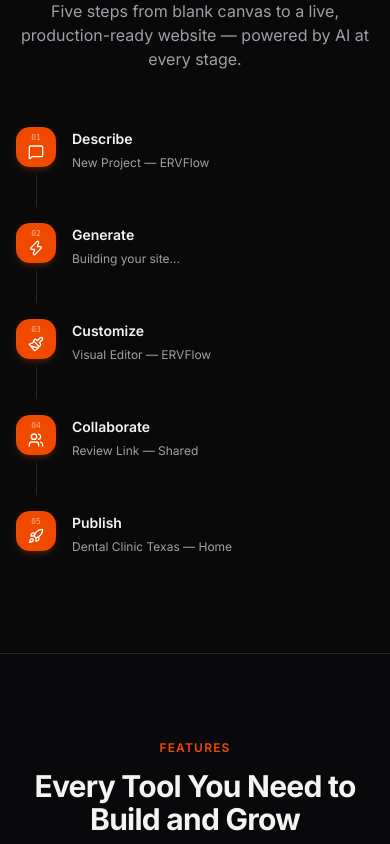
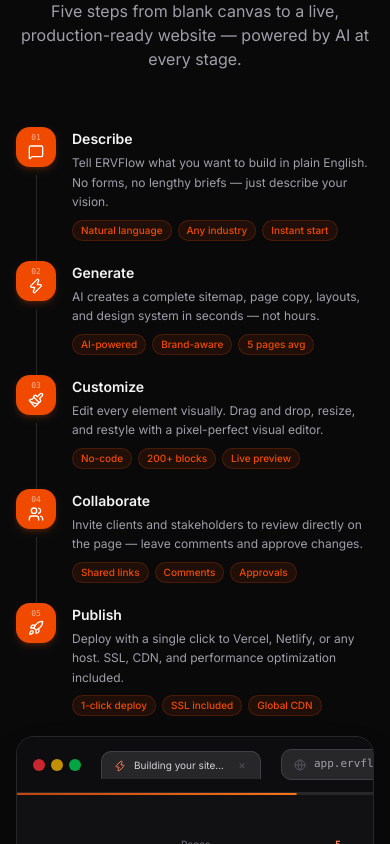
Before and after one commit to cssExpert/ervflow, a Next.js app in the folder frontend/: page /product in a window 390 px wide. Shown: the part 2760-3604 px from the top of the page. Built offline with nearby package versions, Linux system fonts and the light colour scheme.

Commit message:
changes for Products

```diff
--- a/frontend/components/product/ComparisonTable.tsx
+++ b/frontend/components/product/ComparisonTable.tsx
@@ -120,7 +120,7 @@ export default function ComparisonTable() {
           className="overflow-hidden rounded-2xl border border-zinc-200 dark:border-zinc-800 bg-white dark:bg-zinc-900"
         >
           {/* Table header */}
-          <div className="grid grid-cols-[1fr_auto_auto] sm:grid-cols-[1fr_150px_150px] border-b border-zinc-200 dark:border-zinc-800">
+          <div className="grid grid-cols-[1fr_72px_72px] sm:grid-cols-[1fr_150px_150px] border-b border-zinc-200 dark:border-zinc-800">
             <div className="p-4 sm:p-5" />
             <div className="p-4 sm:p-5 text-center border-l border-zinc-200 dark:border-zinc-800 bg-primary-500/5">
               <span className="text-xs sm:text-sm font-bold text-primary-500 uppercase tracking-wide">
@@ -141,7 +141,7 @@ export default function ComparisonTable() {
               initial={{ opacity: 0, x: -12 }}
               animate={inView ? { opacity: 1, x: 0 } : {}}
               transition={{ duration: 0.45, ease: EASE, delay: 0.1 + i * 0.06 }}
-              className={`grid grid-cols-[1fr_auto_auto] sm:grid-cols-[1fr_150px_150px] ${
+              className={`grid grid-cols-[1fr_72px_72px] sm:grid-cols-[1fr_150px_150px] ${
                 i < ROWS.length - 1
                   ? "border-b border-zinc-100 dark:border-zinc-800/60"
                   : ""
--- a/frontend/components/product/WorkflowTimeline.tsx
+++ b/frontend/components/product/WorkflowTimeline.tsx
@@ -22,6 +22,8 @@ const STEPS = [
     num: "01",
     icon: MessageSquare,
     title: "Describe",
+    desc: "Tell ERVFlow what you want to build in plain English. No forms, no lengthy briefs — just describe your vision.",
+    tags: ["Natural language", "Any industry", "Instant start"],
     url: "app.ervflow.com/new",
     tab: "New Project — ERVFlow",
   },
@@ -29,6 +31,8 @@ const STEPS = [
     num: "02",
     icon: Zap,
     title: "Generate",
+    desc: "AI creates a complete sitemap, page copy, layouts, and design system in seconds — not hours.",
+    tags: ["AI-powered", "Brand-aware", "5 pages avg"],
     url: "app.ervflow.com/generating",
     tab: "Building your site...",
   },
@@ -36,6 +40,8 @@ const STEPS = [
     num: "03",
     icon: Paintbrush,
     title: "Customize",
+    desc: "Edit every element visually. Drag and drop, resize, and restyle with a pixel-perfect visual editor.",
+    tags: ["No-code", "200+ blocks", "Live preview"],
     url: "app.ervflow.com/editor",
     tab: "Visual Editor — ERVFlow",
   },
@@ -43,6 +49,8 @@ const STEPS = [
     num: "04",
     icon: Users,
     title: "Collaborate",
+    desc: "Invite clients and stakeholders to review directly on the page — leave comments and approve changes.",
+    tags: ["Shared links", "Comments", "Approvals"],
     url: "app.ervflow.com/review/dental-clinic",
     tab: "Review Link — Shared",
   },
@@ -50,6 +58,8 @@ const STEPS = [
     num: "05",
     icon: Rocket,
     title: "Publish",
+    desc: "Deploy with a single click to Vercel, Netlify, or any host. SSL, CDN, and performance optimization included.",
+    tags: ["1-click deploy", "SSL included", "Global CDN"],
     url: "dental-clinic-texas.com",
     tab: "Dental Clinic Texas — Home",
   },
@@ -727,8 +737,8 @@ export default function WorkflowTimeline() {
           </p>
         </SectionReveal>
 
-        {/* ── Desktop ── */}
-        <div className="hidden md:block">
+        {/* ── Desktop (lg+): full browser UI ── */}
+        <div className="hidden lg:block">
           {/* Timeline nodes + line */}
           <div className="relative mb-8">
             <div className="absolute top-10 left-[9%] right-[9%] h-0.5 bg-zinc-300 dark:bg-zinc-700" />
@@ -801,6 +811,157 @@ export default function WorkflowTimeline() {
                 );
               })}
             </div>
+          </div>
+        </div>
+
+        {/* ── Tablet (md–lg): compact nodes row + animated card ── */}
+        <div className="hidden md:block lg:hidden">
+          {/* Node row */}
+          <div className="flex items-center justify-between mb-6">
+            {STEPS.map((step, i) => {
+              const isActive = activeStep === i;
+              const isPast = i < activeStep;
+              return (
+                <div key={step.num} className="flex items-center flex-1">
+                  <button
+                    onClick={() => setActiveStep(i)}
+                    className="flex flex-col items-center gap-1.5 group"
+                  >
+                    <div
+                      className={`relative w-11 h-11 rounded-xl flex flex-col items-center justify-center transition-all duration-300 ${
+                        isActive
+                          ? "bg-primary-500 shadow-md shadow-primary-500/30"
+                          : isPast
+                            ? "bg-primary-900 border border-primary-500/25"
+                            : "bg-zinc-100 dark:bg-zinc-800 border border-zinc-300 dark:border-zinc-700"
+                      }`}
+                    >
+                      <span
+                        className={`text-[8px] font-mono leading-none mb-0.5 ${isActive ? "text-white/60" : isPast ? "text-primary-400/60" : "text-zinc-400 dark:text-zinc-500"}`}
+                      >
+                        {step.num}
+                      </span>
+                      <step.icon
+                        className={`w-4 h-4 ${isActive ? "text-white" : isPast ? "text-primary-400" : "text-zinc-500 dark:text-zinc-400"}`}
+                      />
+                    </div>
+                    <span
+                      className={`text-[10px] font-medium ${isActive ? "text-primary-500" : "text-zinc-500 dark:text-zinc-400"}`}
+                    >
+                      {step.title}
+                    </span>
+                  </button>
+                  {i < STEPS.length - 1 && (
+                    <div className="flex-1 mx-1.5 h-px bg-zinc-200 dark:bg-zinc-800 relative overflow-hidden">
+                      <motion.div
+                        className="absolute inset-y-0 left-0 bg-primary-500/50"
+                        animate={{ width: i < activeStep ? "100%" : "0%" }}
+                        transition={{ duration: 0.4, ease: EASE }}
+                      />
+                    </div>
+                  )}
+                </div>
+              );
+            })}
+          </div>
+
+          {/* Animated detail card */}
+          <AnimatePresence mode="wait">
+            <motion.div
+              key={activeStep}
+              initial={{ opacity: 0, y: 12 }}
+              animate={{ opacity: 1, y: 0 }}
+              exit={{ opacity: 0, y: -12 }}
+              transition={{ duration: 0.35, ease: EASE }}
+              className="rounded-2xl border border-zinc-200 dark:border-zinc-800 bg-white dark:bg-zinc-900 p-5"
+            >
+              {(() => {
+                const TabletIcon = STEPS[activeStep].icon;
+                return (
+                  <div className="flex gap-4 items-start">
+                    <div className="w-10 h-10 rounded-xl bg-primary-500 flex flex-col items-center justify-center shrink-0 shadow-md shadow-primary-500/20">
+                      <span className="text-[8px] font-mono text-white/60 leading-none">
+                        {STEPS[activeStep].num}
+                      </span>
+                      <TabletIcon className="w-4 h-4 text-white mt-0.5" />
+                    </div>
+                    <div className="flex-1 min-w-0">
+                      <h3 className="text-sm font-bold text-zinc-900 dark:text-zinc-100 mb-1">
+                        {STEPS[activeStep].title}
+                      </h3>
+                      <p className="text-xs text-zinc-600 dark:text-zinc-400 leading-relaxed mb-3">
+                        {STEPS[activeStep].desc}
+                      </p>
+                      <div className="flex flex-wrap gap-1.5">
+                        {STEPS[activeStep].tags.map((tag) => (
+                          <span
+                            key={tag}
+                            className="text-[10px] font-medium px-2 py-0.5 rounded-full bg-primary-500/10 text-primary-500 border border-primary-500/20"
+                          >
+                            {tag}
+                          </span>
+                        ))}
+                      </div>
+                    </div>
+                  </div>
+                );
+              })()}
+              {/* Progress bar */}
+              <div className="mt-4 h-0.5 rounded-full bg-zinc-100 dark:bg-zinc-800 overflow-hidden">
+                <motion.div
+                  key={`tablet-bar-${activeStep}-${loopCount}`}
+                  className="h-full bg-primary-500/60 rounded-full"
+                  initial={{ width: "0%" }}
+                  animate={paused ? {} : { width: "100%" }}
+                  transition={{ duration: STEP_MS / 1000, ease: "linear" }}
+                />
+              </div>
+            </motion.div>
+          </AnimatePresence>
+        </div>
+
+        {/* ── Mobile (<md): vertical timeline ── */}
+        <div className="md:hidden space-y-0">
+          {STEPS.map((step, i) => (
+            <motion.div
+              key={step.num}
+              initial={{ opacity: 0, x: -20 }}
+              whileInView={{ opacity: 1, x: 0 }}
+              viewport={{ once: true, margin: "-40px" }}
+              transition={{ duration: 0.55, ease: EASE, delay: i * 0.08 }}
+              className="flex gap-4"
+            >
+              <div className="flex flex-col items-center">
+                <div className="w-10 h-10 rounded-xl bg-primary-500 flex flex-col items-center justify-center shrink-0 shadow-md shadow-primary-500/20">
+                  <span className="text-[8px] font-mono text-white/60 leading-none">
+                    {step.num}
+                  </span>
+                  <step.icon className="w-4 h-4 text-white mt-0.5" />
+                </div>
+                {i < STEPS.length - 1 && (
+                  <div className="w-px flex-1 mt-2 bg-zinc-200 dark:bg-zinc-800 min-h-8" />
+                )}
+              </div>
+              <div className="pb-5 pt-0.5 flex-1">
+                <h3 className="text-sm font-semibold text-zinc-900 dark:text-zinc-100 mb-1">
+                  {step.title}
+                </h3>
+                <p className="text-xs text-zinc-600 dark:text-zinc-400 leading-relaxed mb-2">
+                  {step.desc}
+                </p>
+                <div className="flex flex-wrap gap-1.5">
+                  {step.tags.map((tag) => (
+                    <span
+                      key={tag}
+                      className="text-[10px] font-medium px-2 py-0.5 rounded-full bg-primary-500/10 text-primary-500 border border-primary-500/20"
+                    >
+                      {tag}
+                    </span>
+                  ))}
+                </div>
+              </div>
+            </motion.div>
+          ))}
         </div>
 
         {/* ── Browser UI card ── */}
@@ -892,8 +1053,7 @@ export default function WorkflowTimeline() {
                     key={`prog-${activeStep}`}
                     className="absolute inset-y-0 left-0 w-full origin-left"
                     style={{
-                        background:
-                          "linear-gradient(to right, #c2440f, #f97316)",
+                      background: "linear-gradient(to right, #c2440f, #f97316)",
                     }}
                     initial={{ scaleX: 0 }}
                     animate={{ scaleX: 1 }}
@@ -924,41 +1084,6 @@ export default function WorkflowTimeline() {
           </motion.div>
         </AnimatePresence>
       </div>
-
-        {/* ── Mobile ── */}
-        <div className="lg:hidden space-y-4">
-          {STEPS.map((step, i) => (
-            <motion.div
-              key={step.num}
-              initial={{ opacity: 0, x: -20 }}
-              whileInView={{ opacity: 1, x: 0 }}
-              viewport={{ once: true, margin: "-40px" }}
-              transition={{ duration: 0.55, ease: EASE, delay: i * 0.08 }}
-              className="flex gap-4"
-            >
-              <div className="flex flex-col items-center">
-                <div className="w-10 h-10 rounded-xl bg-primary-500 flex flex-col items-center justify-center shrink-0 shadow-md shadow-primary-500/20">
-                  <span className="text-[8px] font-mono text-white/60 leading-none">
-                    {step.num}
-                  </span>
-                  <step.icon className="w-4 h-4 text-white mt-0.5" />
-                </div>
-                {i < STEPS.length - 1 && (
-                  <div className="w-px flex-1 mt-2 bg-zinc-200 dark:bg-zinc-800 min-h-8" />
-                )}
-              </div>
-              <div className="pb-4 pt-0.5 flex-1">
-                <h3 className="text-sm font-semibold text-zinc-900 dark:text-zinc-100 mb-1">
-                  {step.title}
-                </h3>
-                <p className="text-xs text-zinc-600 dark:text-zinc-400 leading-relaxed">
-                  {step.tab}
-                </p>
-              </div>
-            </motion.div>
-          ))}
-        </div>
-      </div>
     </section>
   );
 }
```
Lines whose indentation alone changed are shown as unchanged.
